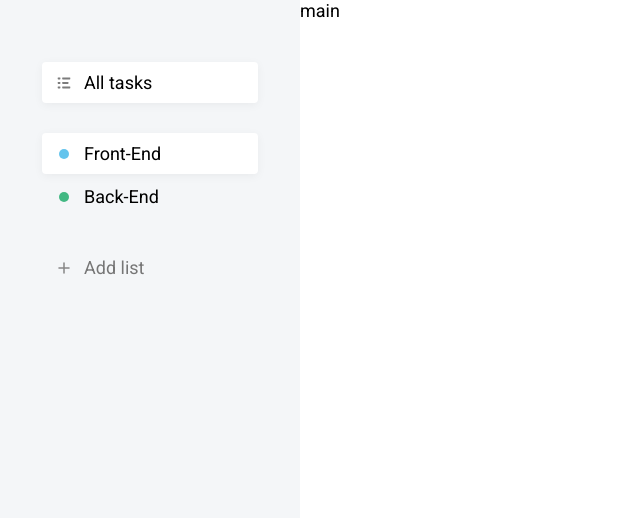
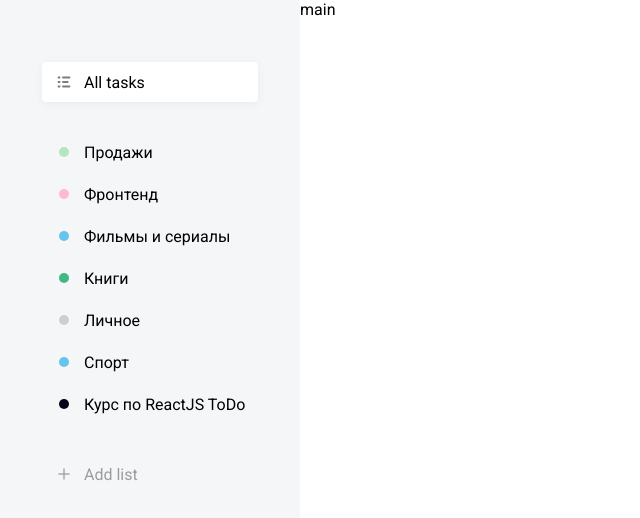
Before and after one commit to Olehmuz/ToDoReact, a React (Create React App) app: page / in a window 1280 px wide. Shown: the top 518 px of the page, without its empty margins (0-640 px from the left). Built offline with nearby package versions, Linux system fonts and the light colour scheme.

Commit message:
addListBtn

```diff
--- a/src/assets/db.json
+++ b/src/assets/db.json
@@ -26,14 +26,15 @@
         "colorId": 1
       },
       {
+        "id": 6,
         "name": "Спорт",
-        "colorId": 3,
-        "id": 6
+        "colorId": 3
       },
       {
+        "id": 7,
         "name": "Курс по ReactJS ToDo",
-        "colorId": 7,
-        "id": 7
+        "colorId": 7
+
       }
     ],
     "tasks": [
--- a/src/components/AddList/AddList.jsx
+++ b/src/components/AddList/AddList.jsx
@@ -2,11 +2,22 @@ import "./addList.scss";
 import List from "../list/List";
 import React, {useState} from "react";
 import Badge from "../Badge/Badge";
-const AddList = ({colors}) => {
+const AddList = ({onAdd, colors}) => {
   const [state, setState] = useState(0);
   const [selectedColor, selectColor] = useState(colors[0].id);
+  const [inputValue, updInpValue] = useState("");
 
   const togglePopUp = () => {setState(state === 0 ? 1 : 0);selectColor(colors[0].id);}
+
+  const onAddList = () => {
+    const newListItem = {
+      "id": Math.random(),
+      "name": inputValue,
+      "colorId": selectedColor,
+      "color": colors.find(color => color.id === selectedColor).name
+    }
+    onAdd(newListItem);
+  }
   return (
     <React.Fragment>
       <List
@@ -61,15 +72,17 @@ const AddList = ({colors}) => {
               />
             </svg>
             <input
+              onChange={e => updInpValue(e.target.value)}
               className="field addList__field"
               type="text"
               placeholder="List name"
+              value={inputValue}
             />
             <div className="addList__colors">
               {colors.map(el => <Badge key={el.id} color={el.name} onclick={() => selectColor(el.id)} active={selectedColor === el.id && "active"}/>)}
 
             </div>
-            <button className="btn addList__btn">Add</button>
+            <button onClick={onAddList} className="btn addList__btn">Add</button>
           </div>
         </div>
       ) : null}
--- a/src/components/App.js
+++ b/src/components/App.js
@@ -1,8 +1,18 @@
 import "./App.scss";
+import React, {useState} from 'react';
 import AddList from "./AddList/AddList";
 import List from "./list/List";
 import DB from "./../assets/db.json";
 function App() {
+  const [lists, setNewLists] = useState(DB.lists.map((el) =>{
+    el.color = DB.colors.find(color => color.id === el.colorId).name;
+    return el;
+  }));
+  console.log(lists)
+  const onAddList = (newObj) => {
+    const newList = [...lists, newObj];
+    setNewLists(newList);
+  }
   return (
     <div className="App">
       <div className="sidebar">
@@ -28,25 +38,14 @@ function App() {
             },
 
           ]}
-          isRemovable={true}
+          isRemovable={false}
         />
 
         <List
-          items={[
-            {
-              color: "blue",
-              name: "Front-End",
-              active: true,
-            },
-            {
-              color: "green",
-              name: "Back-End",
-              active: false,
-            },
-          ]}
+          items={lists}
           isRemovable={true}
         />
-        <AddList colors={DB.colors}/>
+        <AddList onAdd={onAddList} colors={DB.colors}/>
       </div>
       <div className="main">main</div>
     </div>
--- a/src/components/list/list.scss
+++ b/src/components/list/list.scss
@@ -15,12 +15,25 @@
         margin-bottom: 30px;
         &--plus{
             color:#767676;
+            transition: 0.2s ease all;
+            opacity: 0.7;
+            &:hover{
+                opacity: 1;
+                background: none!important;
+                box-shadow: none!important;
+            }
         }
         li{
             margin: 2px;
             padding: 10px 12px;
             display: flex;
             align-items: center;
+            transition: 0.2s ease all;
+            &:hover{
+                background: #FFFFFF;
+                box-shadow: 0px 2px 10px rgba(0, 0, 0, 0.05);
+                border-radius: 4px;
+            }
             .icon__wrap{
                 display: flex;
                 align-items: center;
--- a/src/index.js
+++ b/src/index.js
@@ -11,7 +11,4 @@ root.render(
   </React.StrictMode>
 );
 
-// If you want to start measuring performance in your app, pass a function
-// to log results (for example: reportWebVitals(console.log))
-// or send to an analytics endpoint. Learn more: https://bit.ly/CRA-vitals
 reportWebVitals();
--- a/src/index.scss
+++ b/src/index.scss
@@ -2,7 +2,7 @@
   margin: 0;
   padding: 0;
   list-style-type: none;
-  font-size: 18px;
+  font-size: 16px;
   outline:none;
 }
 body, html, #root{
```
Also changed, not shown: src/components/list/List.jsx (line endings or trailing spaces).
